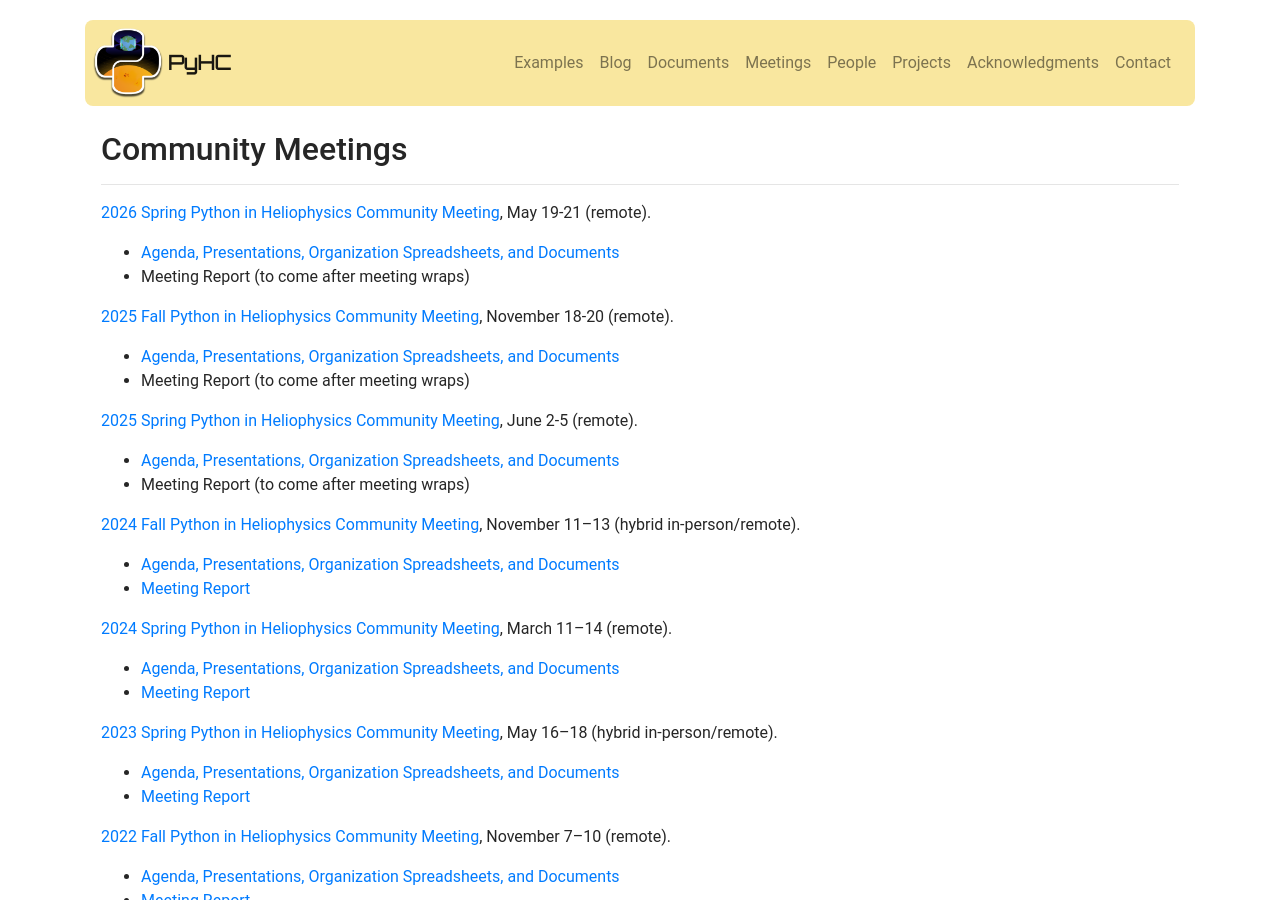
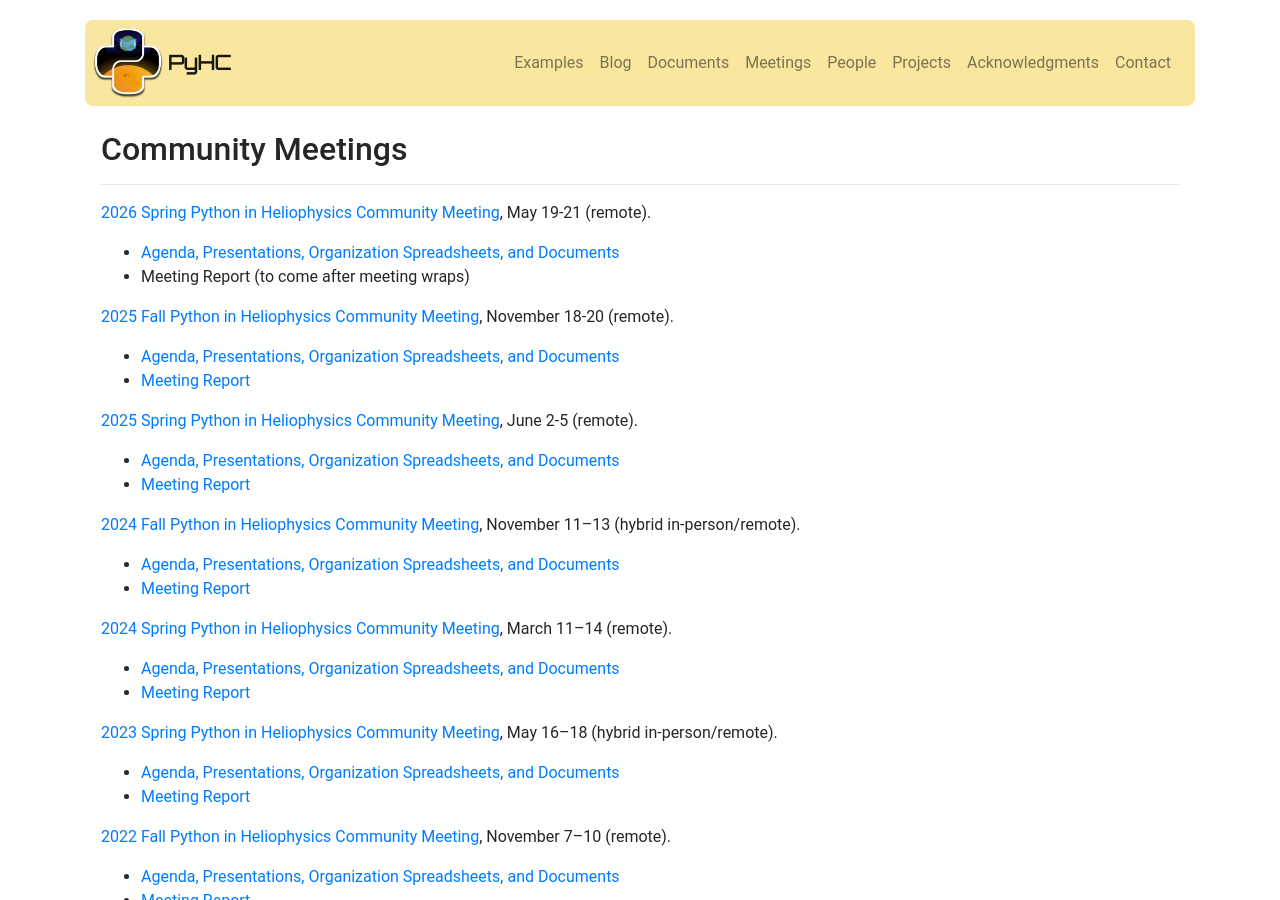
Before and after one commit to heliophysicsPy/heliophysicsPy.github.io, a Jekyll site: the page built from _pages/meetings/community_meetings/community_meetings.md, in a window 1280 px wide and 900 px high. Built offline with Jekyll 4.4.1, drawn with Linux system fonts in a browser that asks for light colours; nearby versions of some CDN libraries.

Commit message:
Meeting Reports and Recordings
adding in meeting reports for fall and spring 2025, plus meeting recordings from spring 2026 meeting (#384)

```diff
--- a/_pages/meetings/community_meetings/community_meetings.md
+++ b/_pages/meetings/community_meetings/community_meetings.md
@@ -13,12 +13,12 @@ _pages/meetings/community_meetings/spring2026.md %}), May 19-21 (remote).
 [2025 Fall Python in Heliophysics Community Meeting]({% link
 _pages/meetings/community_meetings/fall2025.md %}), November 18-20 (remote).
 * [Agenda, Presentations, Organization Spreadsheets, and Documents](https://drive.google.com/drive/folders/1d9uVOvBULGK0pdWkk3RcF6iZHB-ZqlzP?usp=sharing)
-* Meeting Report (to come after meeting wraps)
+* [Meeting Report](https://doi.org/10.5281/zenodo.20433569)
 
 [2025 Spring Python in Heliophysics Community Meeting]({% link
 _pages/meetings/community_meetings/spring2025.md %}), June 2-5 (remote).
 * [Agenda, Presentations, Organization Spreadsheets, and Documents](https://drive.google.com/drive/folders/1r4ADxnJyLYvkMvfz0Xg1TAUrVKwB0U9W?usp=sharing)
-* Meeting Report (to come after meeting wraps)
+* [Meeting Report](https://doi.org/10.5281/zenodo.20418815)
 
 [2024 Fall Python in Heliophysics Community Meeting]({% link
 _pages/meetings/community_meetings/fall2024.md %}), November 11–13 (hybrid in-person/remote).
```
Also changed, not shown: _pages/meetings/community_meetings/spring2026.md (+3 -3 lines).
